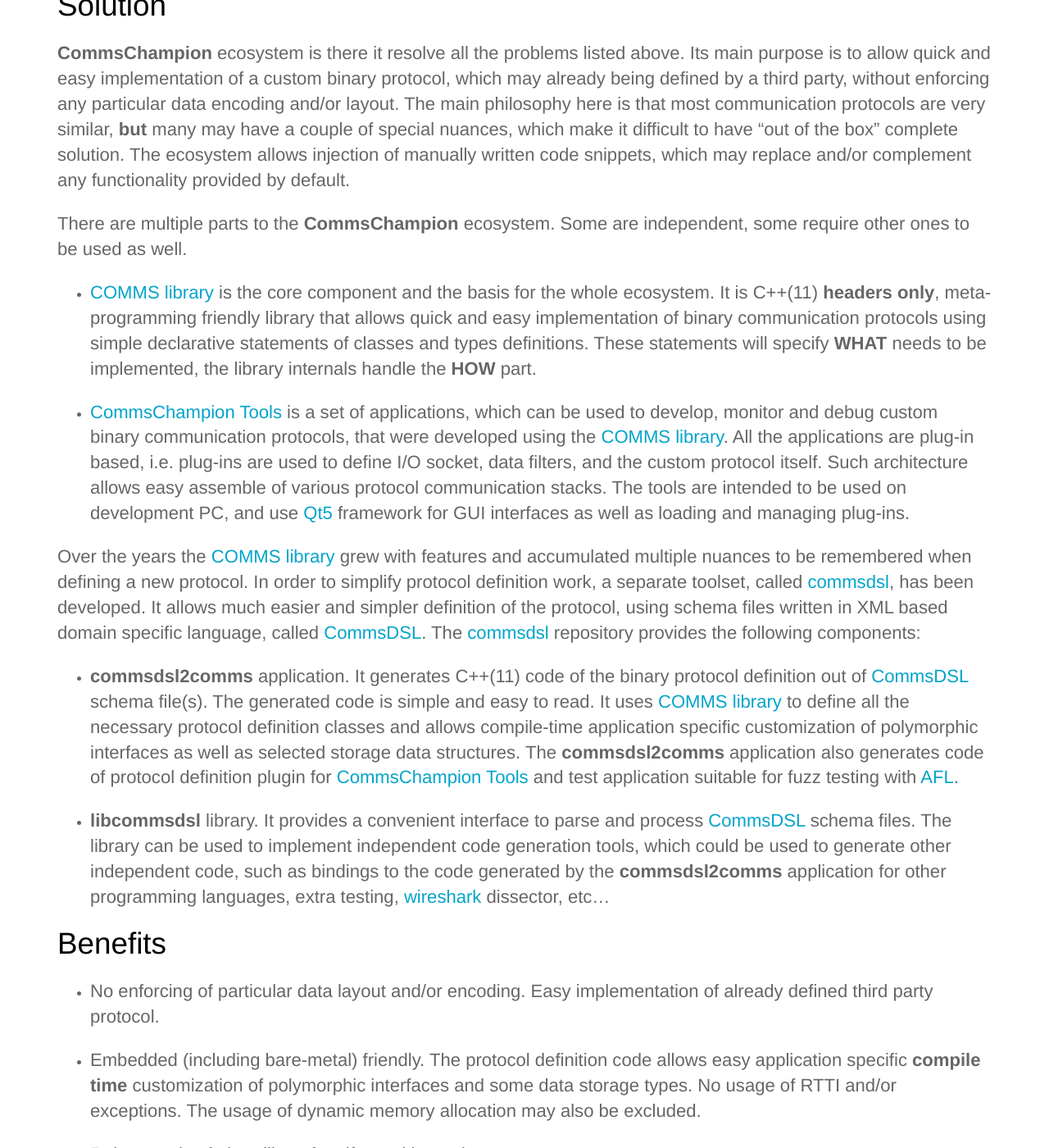
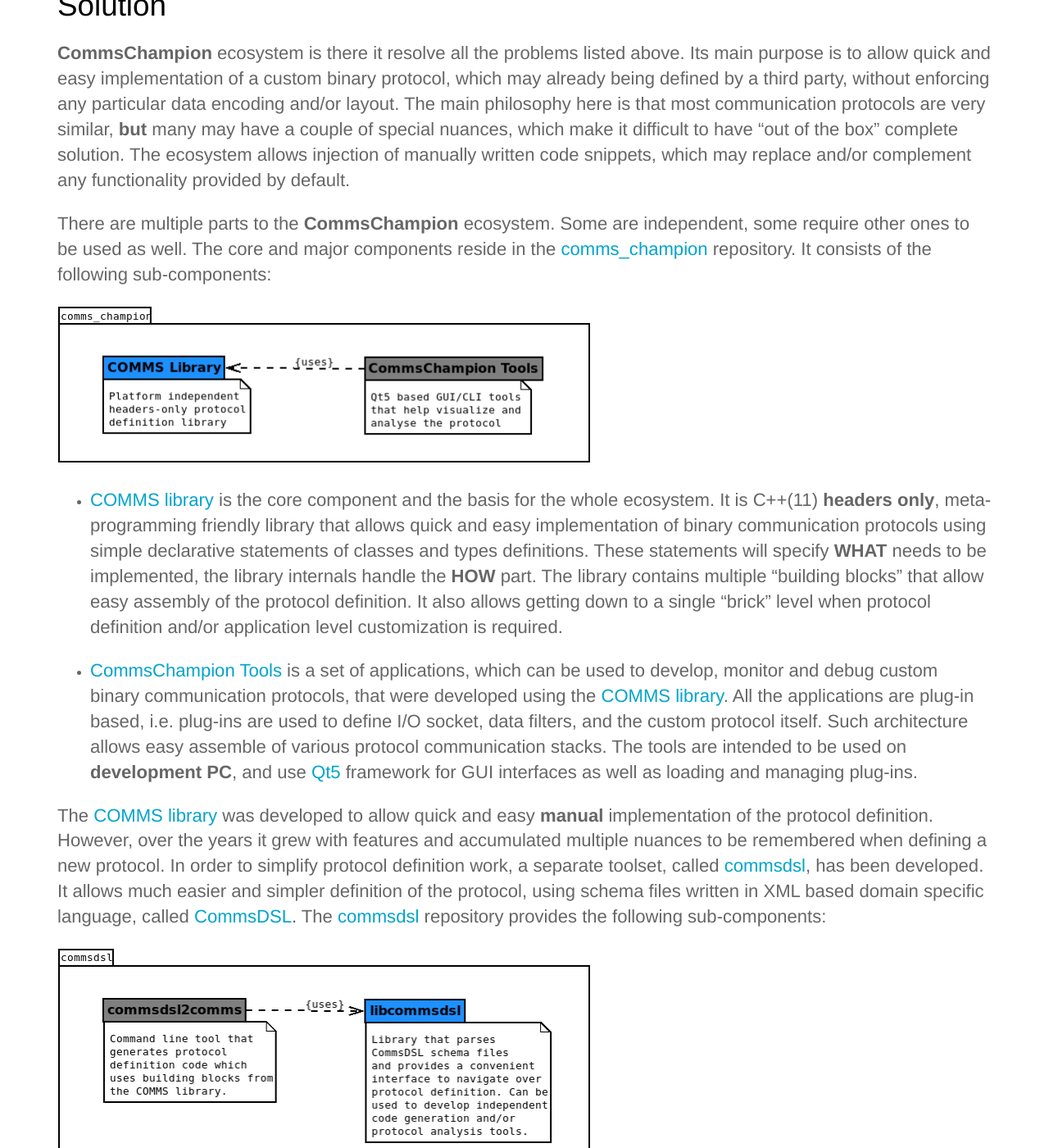
Before and after one commit to commschamp/commschamp.github.io, a Jekyll site: the page built from index.html, in a window 1280 px wide and 1400 px high, scrolled down 1516 px. Shown: the whole window at 82% size. Built offline with Jekyll 4.4.1, drawn with Linux system fonts in a browser that asks for light colours; some of the changed text lies outside the part shown.

Commit message:
Added description images.

```diff
--- a/_includes/home.md
+++ b/_includes/home.md
@@ -71,6 +71,11 @@
 
 There are multiple parts to the **CommsChampion** ecosystem.
 Some are independent, some require other ones to be used as well.
+The core and major components reside in the
+[comms_champion](https://github.com/arobenko/comms_champion) repository.
+It consists of the following sub-components:
+
+![comms_champion image]({{ site.baseurl }}/image/comms_champion.png){:style="width:650px"}
 
 - [COMMS library](https://github.com/arobenko/comms_champion#comms-library)
 is the core component and the basis for the whole ecosystem. It is C++(11) **headers only**,
@@ -78,7 +83,10 @@
 library that allows quick and easy implementation of binary communication protocols
 using simple declarative statements of classes and types definitions.
 These statements will specify **WHAT** needs to be implemented,
-the library internals handle the **HOW** part.
+the library internals handle the **HOW** part. The library contains multiple
+"building blocks" that allow easy assembly of the protocol definition. It also
+allows getting down to a single "brick" level when protocol definition and/or application
+level customization is required.
 
 - [CommsChampion Tools](https://github.com/arobenko/comms_champion#commschampion-tools)
 is a set of applications, which can be used to
@@ -87,10 +95,12 @@
 All the applications are plug-in based, i.e. plug-ins are used to define
 I/O socket, data filters, and the custom protocol itself. Such architecture allows
 easy assemble of various protocol communication stacks. The tools are intended
-to be used on development PC, and use [Qt5](http://www.qt.io/) framework
+to be used on **development PC**, and use [Qt5](http://www.qt.io/) framework
 for GUI interfaces as well as loading and managing plug-ins.
 
-Over the years the [COMMS library](https://github.com/arobenko/comms_champion#comms-library)
+The [COMMS library](https://github.com/arobenko/comms_champion#comms-library) was
+developed to allow quick and easy **manual** implementation of the protocol definition.
+However, over the years it
 grew with features and accumulated multiple nuances to be remembered when defining
 a new protocol. In order to simplify protocol definition work, a separate toolset, called
 [commsdsl](https://github.com/arobenko/commsdsl),
@@ -98,7 +108,9 @@
 using schema files written in XML based domain specific language, called
 [CommsDSL](https://github.com/arobenko/CommsDSL-Specification). The
 [commsdsl](https://github.com/arobenko/commsdsl) repository provides the following
-components:
+sub-components:
+
+![commsdsl image]({{ site.baseurl }}/image/commsdsl.png){:style="width:650px"}
 
 - **commsdsl2comms** application. It generates C++(11) code of the binary protocol
 definition out of [CommsDSL](https://github.com/arobenko/CommsDSL-Specification)
@@ -117,6 +129,10 @@
 which could be used to generate other independent code, such as bindings to the
 code generated by the **commsdsl2comms** application for other programming
 languages, extra testing, [wireshark](https://www.wireshark.org/) dissector, etc...
+
+The process of the custom binary protocol definition code is depicted below.
+
+![generation image]({{ site.baseurl }}/image/generated.png){:style="width:1066px"}
 
 # Benefits
 
```
Also changed, not shown: other parts of _includes/home.md (+1 -1 lines), image/comms_champion.png (added), image/commsdsl.png (added), image/generated.png (added), 3 other files.
